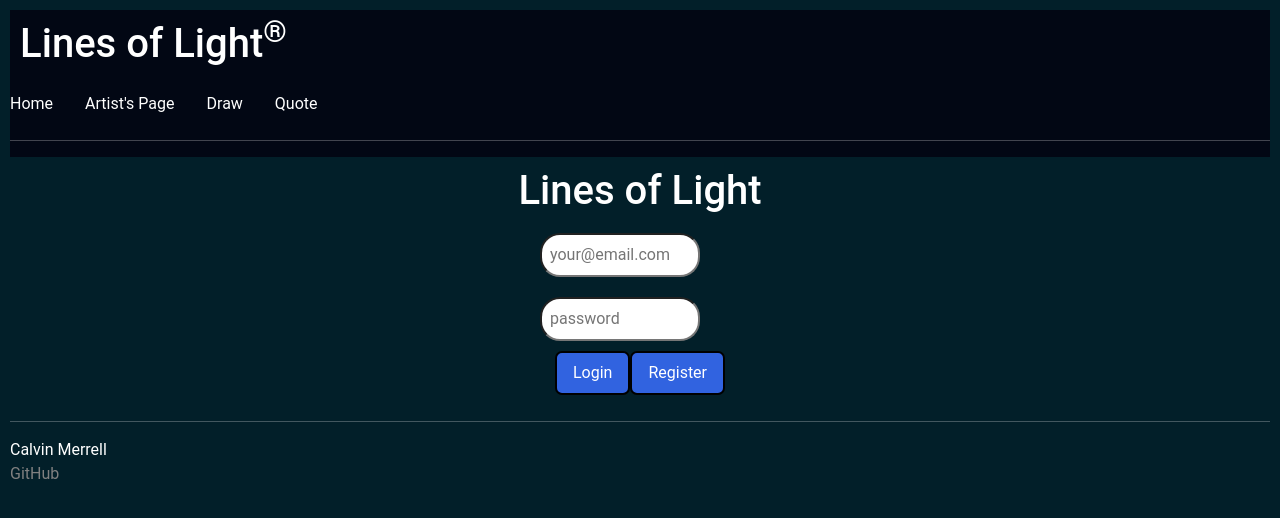
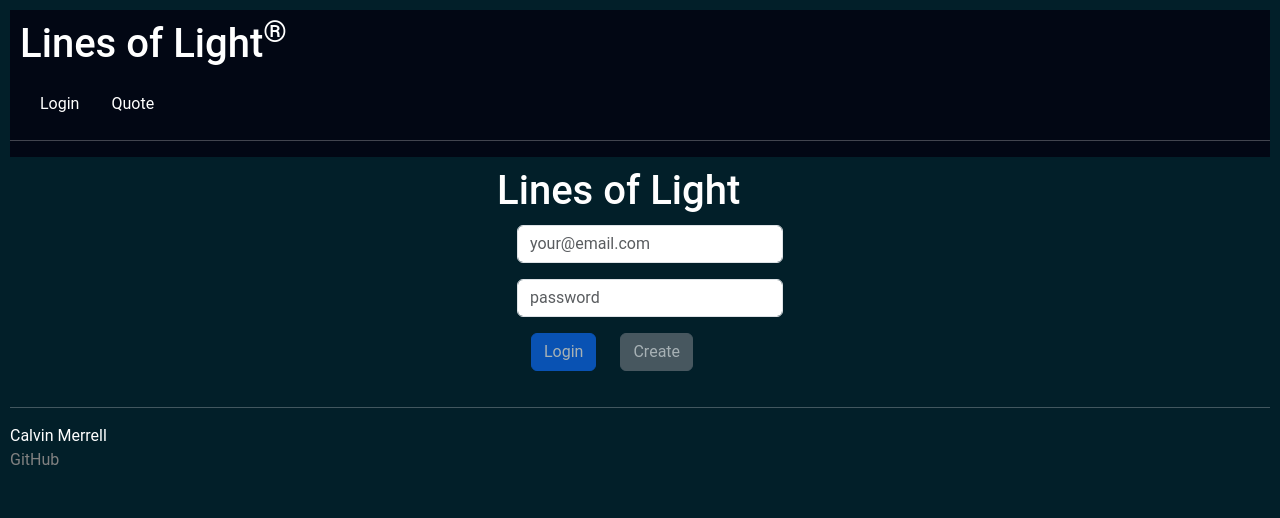
Before and after one commit to Nivlac17/startup, a React (Vite) app: page / in a window 1280 px wide. Shown: the top 518 px of the page. Built offline with nearby package versions, Linux system fonts and the light colour scheme.

Commit message:
authentication added

```diff
--- a/src/app.css
+++ b/src/app.css
@@ -39,6 +39,7 @@
   gap: 2em;
   list-style: none;
   text-decoration: none;
+  margin-left: 30px;
 }
 
 
--- a/src/app.jsx
+++ b/src/app.jsx
@@ -6,16 +6,18 @@
 
 import { BrowserRouter, NavLink, Route, Routes } from 'react-router-dom';
 import { Login } from './login/login';
-
+import { AuthState } from './login/authState';
 import { Draw } from './draw/draw';
 import { Watch } from './draw/watch';
-
 import { Navigation } from './navigation/navigation';
-
 import { Quote } from './quote/quote';
 
 
 export default function App() {
+      const [userName, setUserName] = React.useState(localStorage.getItem('userName') || '');
+      const currentAuthState = userName ? AuthState.Authenticated : AuthState.Unauthenticated;
+      const [authState, setAuthState] = React.useState(currentAuthState);
+
     return (
     <BrowserRouter>
      <div className='app'>
@@ -27,19 +29,24 @@
                 <menu className="navbar-nav">
                     <li className="nav-item">
                         <NavLink className="nav-link active" to="/">
-                            Home
+                            Login
                         </NavLink>
                     </li>
-                    <li className="nav-item">
-                        <NavLink className="nav-link" to="navigation">
-                            Artist's Page
-                        </NavLink>
-                    </li>
+                    {authState === AuthState.Authenticated && (
+                        <li className="nav-item">
+                            <NavLink className="nav-link" to="navigation">
+                                Artist's Page
+                            </NavLink>
+                        </li>
+                    )}
+                    {authState === AuthState.Authenticated && (
                     <li className="nav-item">
                         <NavLink className="nav-link" to="draw">
                             Draw
                         </NavLink>
                     </li>
+                    )}
+
                     <li className="nav-item">
                         <NavLink className="nav-link" to="quote">
                             Quote
@@ -51,7 +58,20 @@
         </header>
 
             <Routes>
-                    <Route path='/' element={<Login />} exact />
+                    <Route
+                        path='/'
+                        element={
+                        <Login
+                            userName={userName}
+                            authState={authState}
+                            onAuthChange={(userName, authState) => {
+                            setAuthState(authState);
+                            setUserName(userName);
+                            }}
+                        />
+                        }
+                        exact
+                    />
                     <Route path='/draw' element={<Draw />} />
                     <Route path='/navigation' element={<Navigation />} />
                     <Route path='/quote' element={<Quote />} />
--- /dev/null
+++ b/src/login/authState.js
@@ -0,0 +1,9 @@
+export class AuthState {
+  static Unknown = new AuthState('unknown');
+  static Authenticated = new AuthState('authenticated');
+  static Unauthenticated = new AuthState('unauthenticated');
+
+  constructor(name) {
+    this.name = name;
+  }
+}
--- /dev/null
+++ b/src/login/authenticated.css
@@ -0,0 +1,7 @@
+.playerName {
+  color: rgb(118, 190, 210);
+  font-size: 1.5em;
+  padding: 0.5em;
+  text-align: center;
+
+}
--- /dev/null
+++ b/src/login/authenticated.jsx
@@ -0,0 +1,27 @@
+import React from 'react';
+import { useNavigate } from 'react-router-dom';
+
+import Button from 'react-bootstrap/Button';
+
+import './authenticated.css';
+
+export function Authenticated(props) {
+  const navigate = useNavigate();
+
+  function logout() {
+    localStorage.removeItem('userName');
+    props.onLogout();
+  }
+
+  return (
+    <div>
+      <div className='playerName'>{props.userName}</div>
+      <Button className='ms-4' variant='primary' onClick={() => navigate('/navigation')}>
+        Make Art
+      </Button>
+      <Button className='ms-3' variant='secondary' onClick={() => logout()}>
+        Logout
+      </Button>
+    </div>
+  );
+}
--- a/src/login/login.jsx
+++ b/src/login/login.jsx
@@ -1,27 +1,26 @@
-import React from "react";
+import React from 'react';
 
+import { Unauthenticated } from './unauthenticated';
+import { Authenticated } from './authenticated';
+import { AuthState } from './authState';
 
-export function Login() {
-return (
+export function Login({ userName, authState, onAuthChange }) {
+  return (
      <main className="container-fluid ">
       <div>
-              <h1>Lines of Light</h1>
-
-      <form method="get" to="navigation.html">
-        <div>
-          {/* <!-- <span>@</span> --> */}
-          <input type="text" placeholder="your@email.com" />
-        </div>
-        <div>
-          {/* <!-- <span>🔒</span> --> */}
-          <input type="password" placeholder="password" />
-        </div>
-        <section>
-          <button type="submit">Login</button>
-          <button type="submit">Register</button>
-        </section>
-      </form>
-            </div>
+        {authState !== AuthState.Unknown && <h1>Lines of Light</h1>}
+        {authState === AuthState.Authenticated && (
+          <Authenticated userName={userName} onLogout={() => onAuthChange(userName, AuthState.Unauthenticated)} />
+        )}
+        {authState === AuthState.Unauthenticated && (
+          <Unauthenticated
+            userName={userName}
+            onLogin={(loginUserName) => {
+              onAuthChange(loginUserName, AuthState.Authenticated);
+            }}
+          />
+        )}
+      </div>
     </main>
-);
+  );
 }
--- /dev/null
+++ b/src/login/messageDialog.jsx
@@ -0,0 +1,15 @@
+import React from 'react';
+
+import Button from 'react-bootstrap/Button';
+import Modal from 'react-bootstrap/Modal';
+
+export function MessageDialog(props) {
+  return (
+    <Modal {...props} show={props.message} centered>
+      <Modal.Body>{props.message}</Modal.Body>
+      <Modal.Footer>
+        <Button onClick={props.onHide}>Close</Button>
+      </Modal.Footer>
+    </Modal>
+  );
+}
--- /dev/null
+++ b/src/login/unauthenticated.css
@@ -0,0 +1,3 @@
+Button {
+  margin-left: 300 !important;
+}
--- /dev/null
+++ b/src/login/unauthenticated.jsx
@@ -0,0 +1,43 @@
+import React from 'react';
+
+import Button from 'react-bootstrap/Button';
+import { MessageDialog } from './messageDialog';
+
+export function Unauthenticated(props) {
+  const [userName, setUserName] = React.useState(props.userName);
+  const [password, setPassword] = React.useState('');
+  const [displayError, setDisplayError] = React.useState(null);
+
+  async function loginUser() {
+    localStorage.setItem('userName', userName);
+    props.onLogin(userName);
+  }
+
+  async function createUser() {
+    localStorage.setItem('userName', userName);
+    props.onLogin(userName);
+  }
+
+  return (
+    <>
+      <div>
+        <div className='input-group mb-3'>
+          {/* <span className='input-group-text'>@</span> */}
+          <input className='form-control' type='text' value={userName} onChange={(e) => setUserName(e.target.value)} placeholder='your@email.com' />
+        </div>
+        <div className='input-group mb-3'>
+          {/* <span className='input-group-text'>🔒</span> */}
+          <input className='form-control' type='password' onChange={(e) => setPassword(e.target.value)} placeholder='password' />
+        </div>
+        <Button className='ms-4' variant='primary' onClick={() => loginUser()} disabled={!userName || !password}>
+          Login
+        </Button>
+        <Button className='ms-4' variant='secondary' onClick={() => createUser()} disabled={!userName || !password}>
+          Create
+        </Button>
+      </div>
+
+      <MessageDialog message={displayError} onHide={() => setDisplayError(null)} />
+    </>
+  );
+}
--- a/src/navigation/navigation.jsx
+++ b/src/navigation/navigation.jsx
@@ -66,11 +66,11 @@
                 <img src="sunset.jpeg" alt="Sunset" width="200"/>
                 </div>
                 <div>
-                <h4>Beutiful Sunset</h4>
+                <h4>Still a Sunset</h4>
                 <img src="sunset.jpeg" alt="Sunset" width="200"/>
                 </div>
                 <div>
-                <h4>Beutiful Sunset</h4>
+                <h4>Wow it's... a Sunset</h4>
                 <img src="sunset.jpeg" alt="Sunset" width="200"/>
                 </div>
         </div>
```
